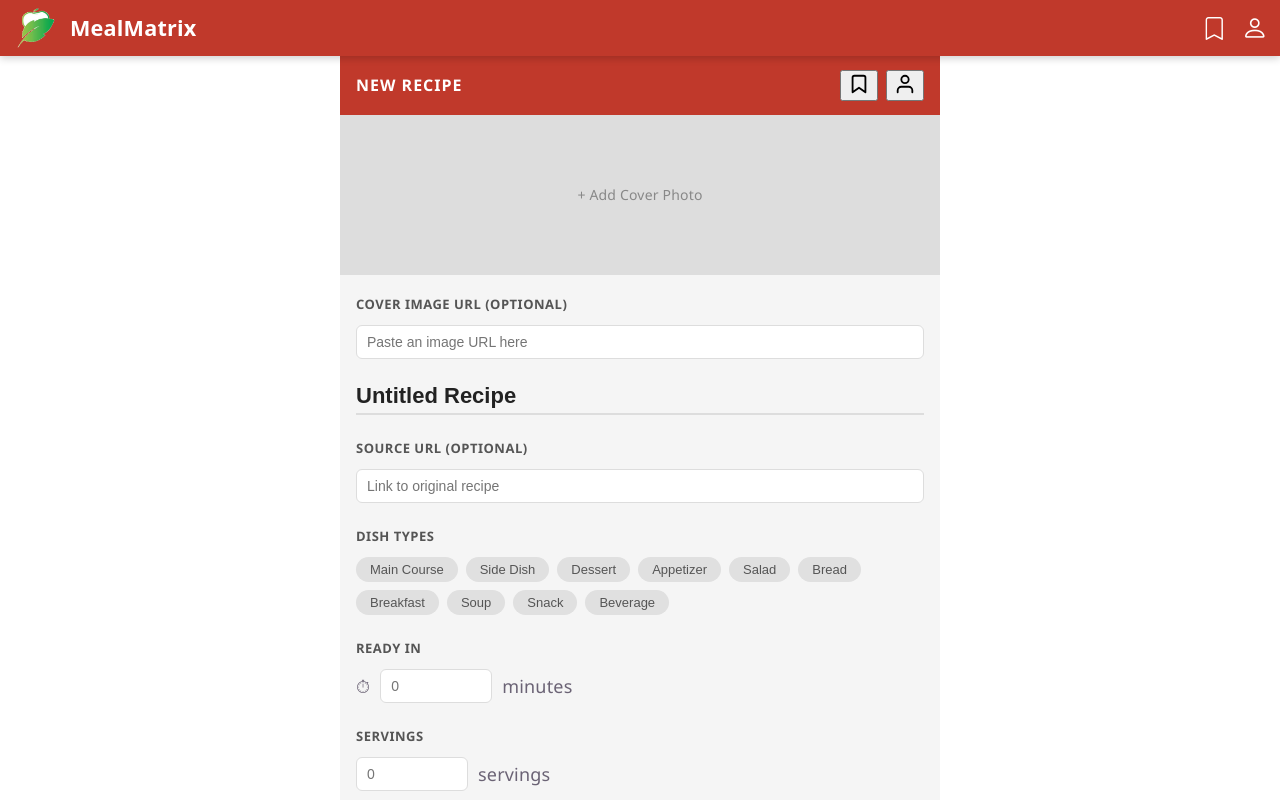
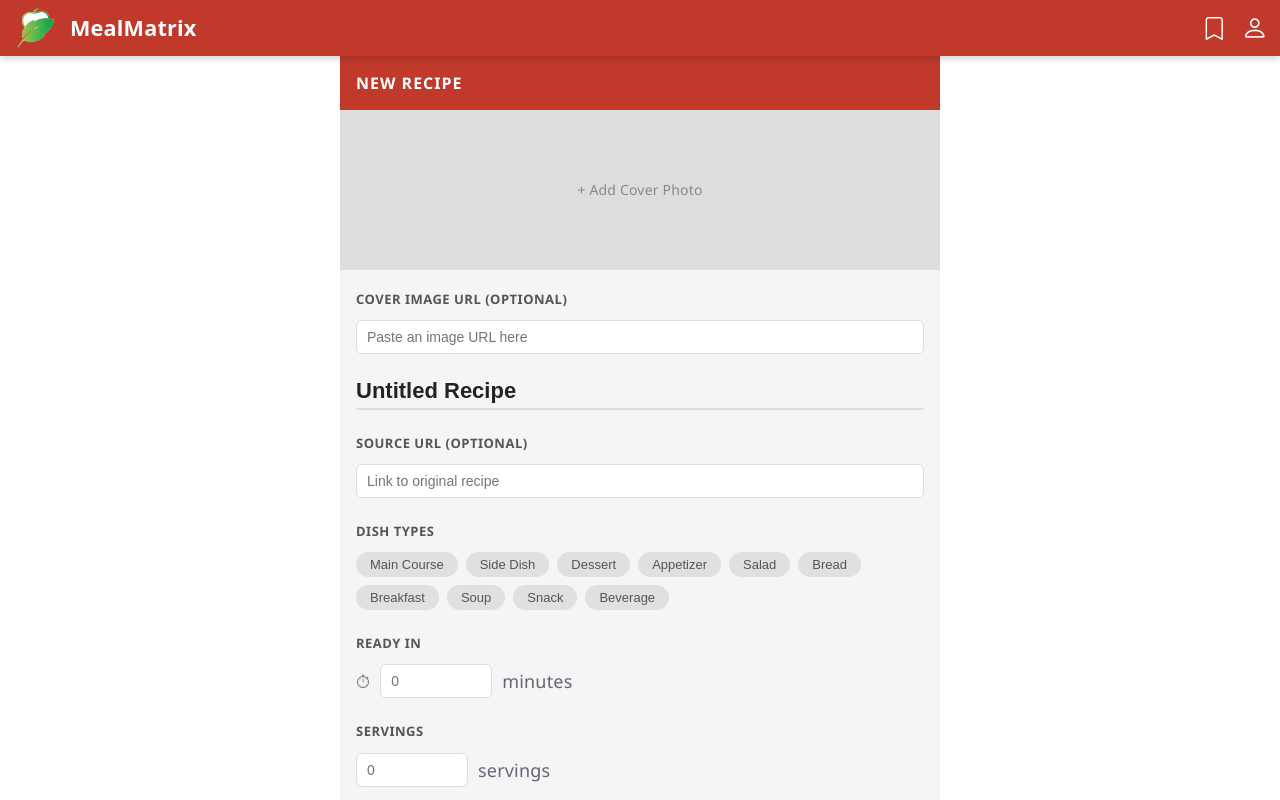
Before and after one commit to devsoc-unsw/trainee-athena-26t1, a React (Vite) app in the folder client/: page /create-recipe in a window 1280 px wide. Shown: the top 800 px of the page. Built offline with nearby package versions, Linux system fonts and the light colour scheme; no server answers.

Commit message:
commented unnecessary buttons

```diff
--- a/client/src/pages/CreateRecipe.tsx
+++ b/client/src/pages/CreateRecipe.tsx
@@ -1,7 +1,7 @@
 import { useState } from 'react'
 import { useNavigate } from 'react-router-dom'
 import { api } from '../api'
-import { Ingredient, Nutrient } from '../types'
+import type { Ingredient, Nutrient } from '../types'
 import './CreateRecipe.css'
 
 const DISH_TYPES = [
@@ -147,7 +147,7 @@ export default function CreateRecipe() {
 
             <div className="cr-header">
                 <span className="cr-header-title">NEW RECIPE</span>
-                <div className="cr-header-icons">
+                {/* <div className="cr-header-icons">
                     <button className="cr-icon-btn" onClick={() => navigate('/saved')} title="Saved Recipes">
                         <svg width="22" height="22" viewBox="0 0 24 24" fill="none" stroke="currentColor" strokeWidth="2" strokeLinecap="round" strokeLinejoin="round">
                             <path d="M19 21l-7-5-7 5V5a2 2 0 0 1 2-2h10a2 2 0 0 1 2 2z"/>
@@ -159,7 +159,7 @@ export default function CreateRecipe() {
                             <circle cx="12" cy="7" r="4"/>
                         </svg>
                     </button>
-                </div>
+                </div> */}
             </div>
 
             <div
```
